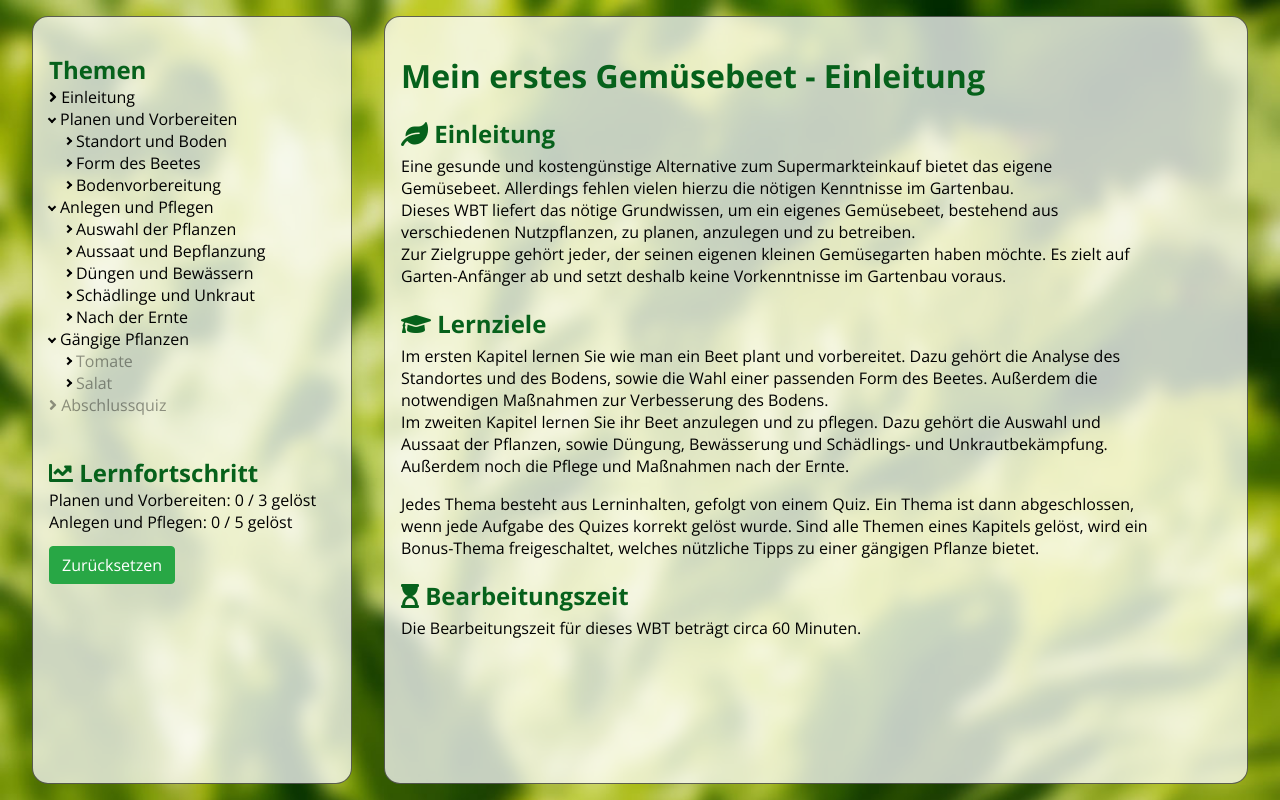
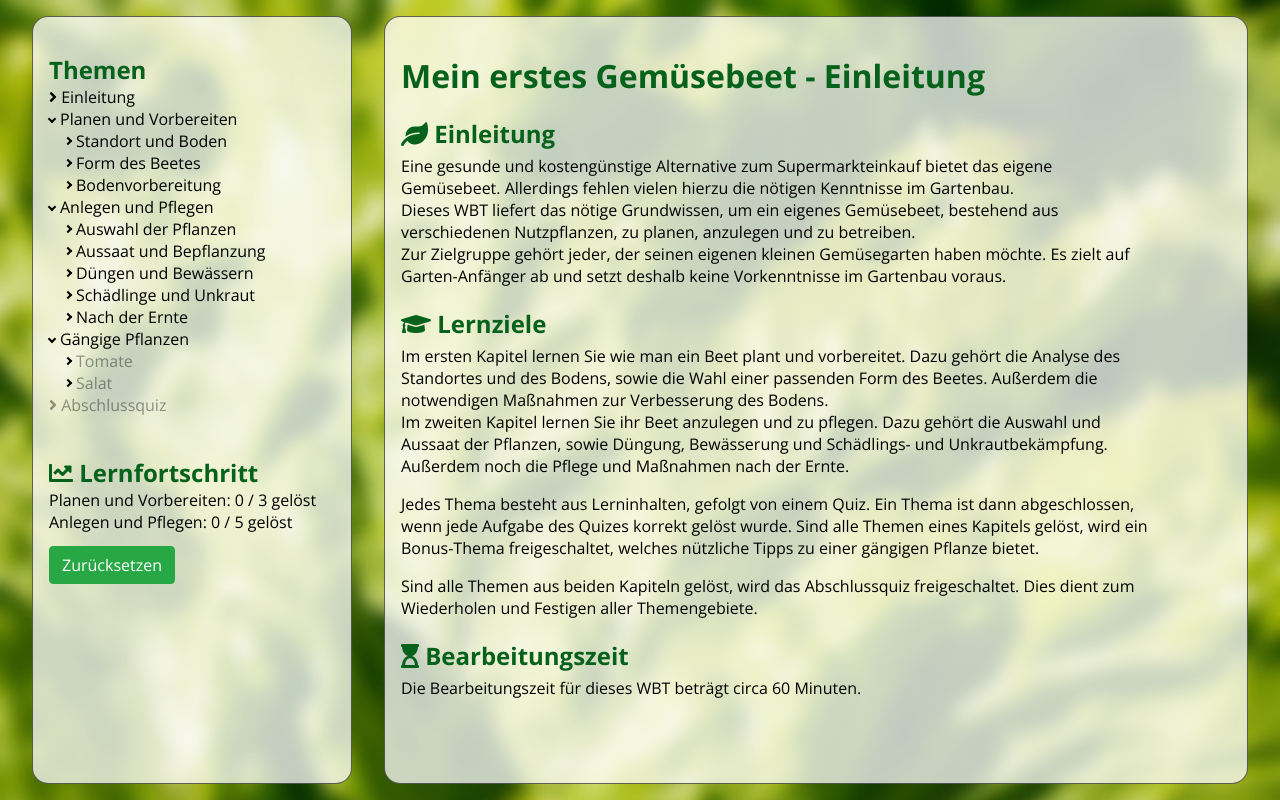
Before and after one commit to mathiasw91/ll-wbt, a React (Create React App) app: page / in a window 1280 px wide. Built offline with nearby package versions, Linux system fonts and the light colour scheme; what flux would draw is missing.

Commit message:
Texte Abschlussquiz

```diff
--- a/src/components/Abschluss.js
+++ b/src/components/Abschluss.js
@@ -10,7 +10,7 @@ class Abschluss extends React.Component {
   render() {
     return (<div id="abschluss">
       <h1><i class="fa fa-question-circle"></i> Abschlussquiz</h1>
-      <p>Text hier</p>
+      <p>Das Abschlussquiz besteht aus zufällig ausgewählten Fragen aus allen Themen. Nutzen Sie es zum Wiederholen und Festigen der Lerninhalte.</p>
       <Link className="btn btn-default" style={{marginTop:"1em", marginBottom: "1em"}} to={this.props.location.pathname+'/quiz'}>zum Quiz</Link>
     </div>)
 
--- a/src/components/Home.js
+++ b/src/components/Home.js
@@ -22,6 +22,7 @@ class Home extends React.Component {
           <p>Im ersten Kapitel lernen Sie wie man ein Beet plant und vorbereitet. Dazu gehört die Analyse des Standortes und des Bodens, sowie die Wahl einer passenden Form des Beetes. Außerdem die notwendigen Maßnahmen zur Verbesserung des Bodens.<br/>
           Im zweiten Kapitel lernen Sie ihr Beet anzulegen und zu pflegen. Dazu gehört die Auswahl und Aussaat der Pflanzen, sowie Düngung, Bewässerung und Schädlings- und Unkrautbekämpfung. Außerdem noch die Pflege und Maßnahmen nach der Ernte.</p>
           <p>Jedes Thema besteht aus Lerninhalten, gefolgt von einem Quiz. Ein Thema ist dann abgeschlossen, wenn jede Aufgabe des Quizes korrekt gelöst wurde. Sind alle Themen eines Kapitels gelöst, wird ein Bonus-Thema freigeschaltet, welches nützliche Tipps zu einer gängigen Pflanze bietet.</p>
+          <p>Sind alle Themen aus beiden Kapiteln gelöst, wird das Abschlussquiz freigeschaltet. Dies dient zum Wiederholen und Festigen aller Themengebiete.</p>
 
           <h2><i class="fa fa-hourglass-start"></i> Bearbeitungszeit</h2>
           <p>Die Bearbeitungszeit für dieses WBT beträgt circa 60 Minuten.</p>
```
